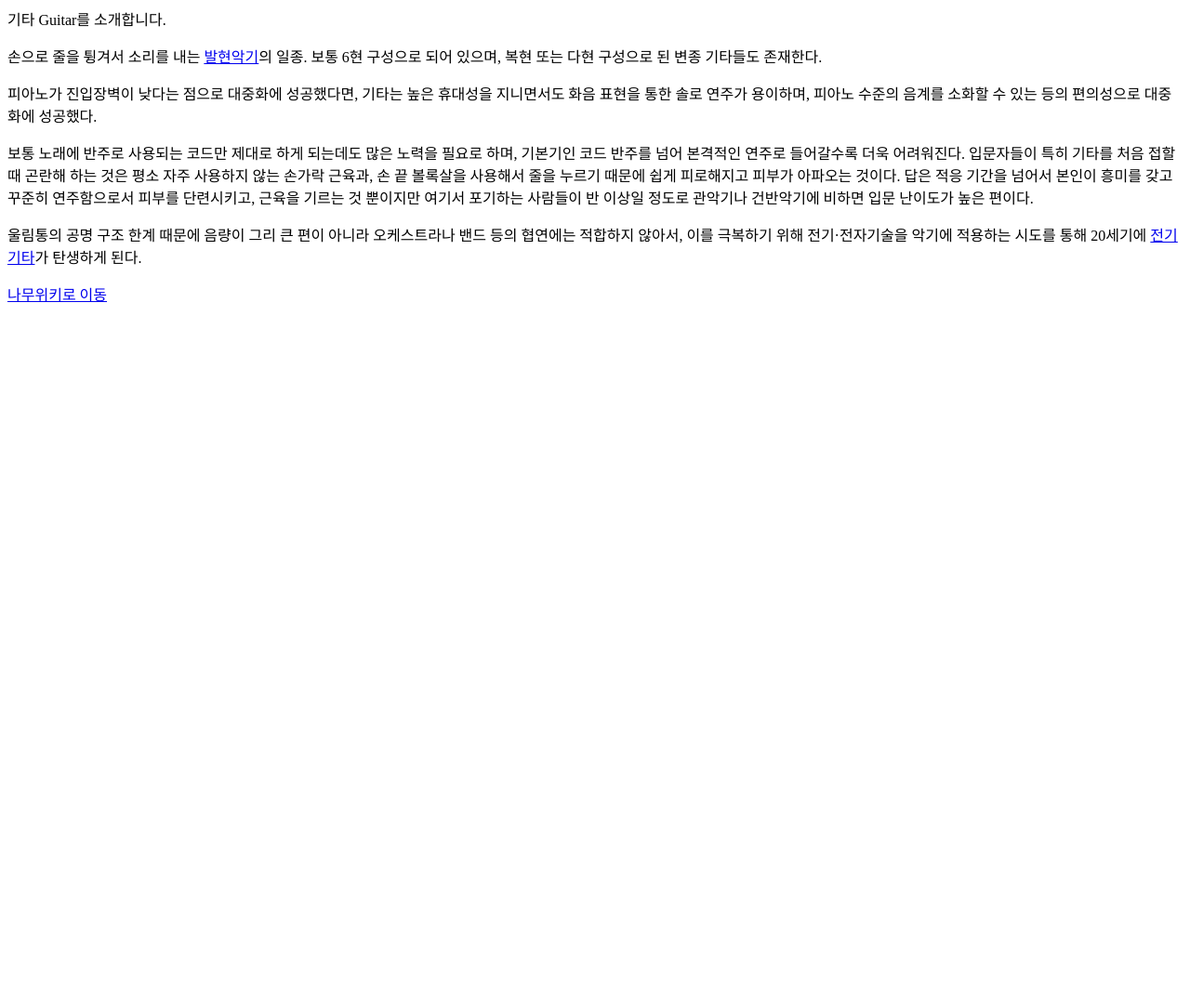
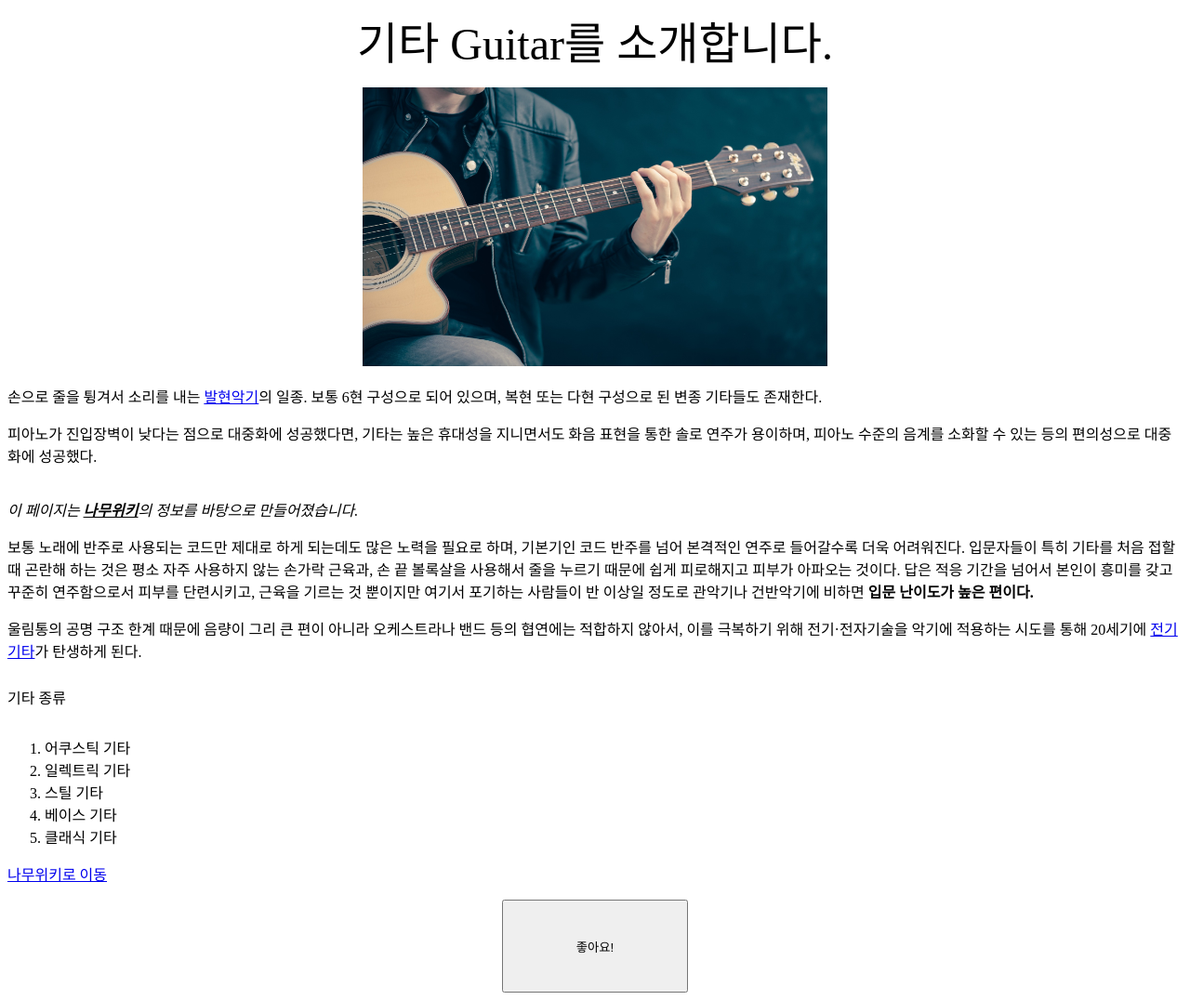
Before and after one commit to lazytitaan/4th_week_work, a plain HTML site: page index.html in a window 1280 px wide. Shown: the whole page at 93% size. Before the commit the page ends 800 px from the top, so only its background shows below. Drawn offline with Linux system fonts and the light colour scheme.

Commit message:
last update

```diff
--- a/index.html
+++ b/index.html
@@ -2,9 +2,14 @@
 <html>
 <head>
     <title>기타 소개</title>
-    기타 Guitar를 소개합니다.
+    <center><font size="10em">기타 Guitar를 소개합니다.</font></center>
 </head>
 <body>
+    <p>
+        <center>
+        <img src="guitar-g77967e05b_1920.jpg" alt="guitar_img" width="500" height="300">
+        </center>
+    </p>
     <meta name="description" content="HTML meta tag page">
     <p>
         손으로 줄을 튕겨서 소리를 내는 <a href="https://namu.wiki/w/%ED%98%84%EC%95%85%EA%B8%B0" target="_blank">발현악기</a>의 일종. 보통 6현 구성으로 되어 있으며, 복현 또는 다현 구성으로 된 변종 기타들도 존재한다.
@@ -12,14 +17,30 @@
     <p>
         피아노가 진입장벽이 낮다는 점으로 대중화에 성공했다면, 기타는 높은 휴대성을 지니면서도 화음 표현을 통한 솔로 연주가 용이하며, 피아노 수준의 음계를 소화할 수 있는 등의 편의성으로 대중화에 성공했다.
     </p>
+    <br>
+        <i>이 페이지는 <u><b>나무위키</b></u>의 정보를 바탕으로 만들어졌습니다.</i>
+    <br>
     <p>
-        보통 노래에 반주로 사용되는 코드만 제대로 하게 되는데도 많은 노력을 필요로 하며, 기본기인 코드 반주를 넘어 본격적인 연주로 들어갈수록 더욱 어려워진다. 입문자들이 특히 기타를 처음 접할 때 곤란해 하는 것은 평소 자주 사용하지 않는 손가락 근육과, 손 끝 볼록살을 사용해서 줄을 누르기 때문에 쉽게 피로해지고 피부가 아파오는 것이다. 답은 적응 기간을 넘어서 본인이 흥미를 갖고 꾸준히 연주함으로서 피부를 단련시키고, 근육을 기르는 것 뿐이지만 여기서 포기하는 사람들이 반 이상일 정도로 관악기나 건반악기에 비하면 입문 난이도가 높은 편이다.
+        보통 노래에 반주로 사용되는 코드만 제대로 하게 되는데도 많은 노력을 필요로 하며, 기본기인 코드 반주를 넘어 본격적인 연주로 들어갈수록 더욱 어려워진다. 입문자들이 특히 기타를 처음 접할 때 곤란해 하는 것은 평소 자주 사용하지 않는 손가락 근육과, 손 끝 볼록살을 사용해서 줄을 누르기 때문에 쉽게 피로해지고 피부가 아파오는 것이다. 답은 적응 기간을 넘어서 본인이 흥미를 갖고 꾸준히 연주함으로서 피부를 단련시키고, 근육을 기르는 것 뿐이지만 여기서 포기하는 사람들이 반 이상일 정도로 관악기나 건반악기에 비하면 <strong>입문 난이도가 높은 편이다.</strong>
     </p>
     <p>
         울림통의 공명 구조 한계 때문에 음량이 그리 큰 편이 아니라 오케스트라나 밴드 등의 협연에는 적합하지 않아서, 이를 극복하기 위해 전기·전자기술을 악기에 적용하는 시도를 통해 20세기에 <a href="https://namu.wiki/w/%EC%9D%BC%EB%A0%89%ED%8A%B8%EB%A6%AD%20%EA%B8%B0%ED%83%80?from=%EC%A0%84%EA%B8%B0%20%EA%B8%B0%ED%83%80" target="_blank">전기 기타</a>가 탄생하게 된다.
     </p>
+    <p style="line-height: 3;">
+        <body>
+        <head>기타 종류</head>
+        <ol>
+            <li>어쿠스틱 기타</li>
+            <li>일렉트릭 기타</li>
+            <li>스틸 기타</li>
+            <li>베이스 기타</li>
+            <li>클래식 기타</li>
+        </ol>
+        </body>
+    </p>
     <p>
         <a href="https://namu.wiki/w/%EA%B8%B0%ED%83%80" target="_blank">나무위키로 이동</a>
     </p>
+    <center><button type="button" style="height:100px;width:200px">좋아요!</button></center>
 </body>
 </html>
```
Also changed, not shown: guitar-g77967e05b_1920.jpg (added).
